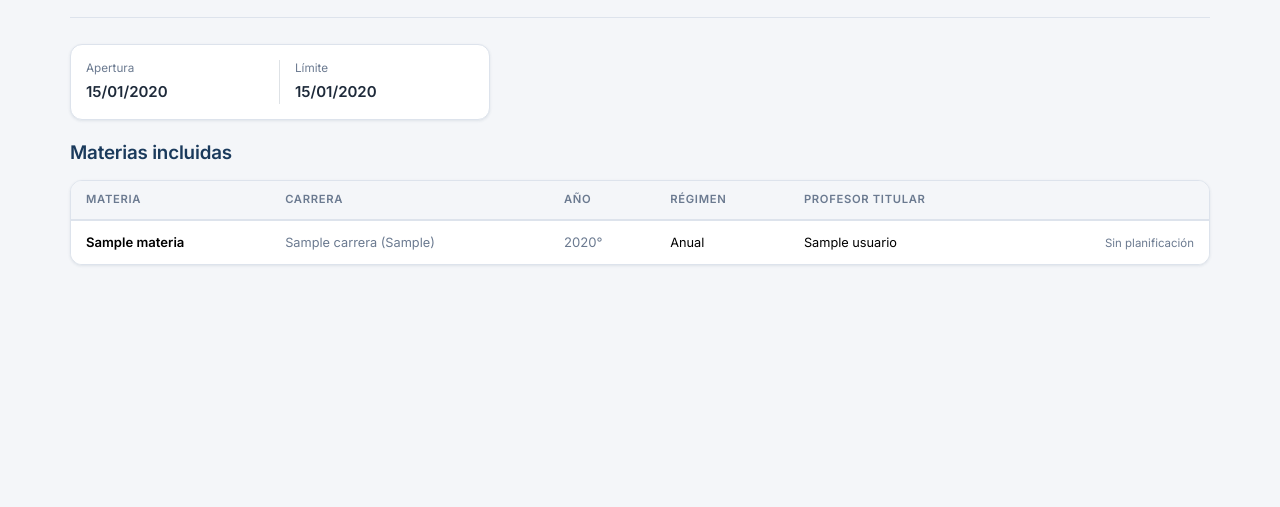
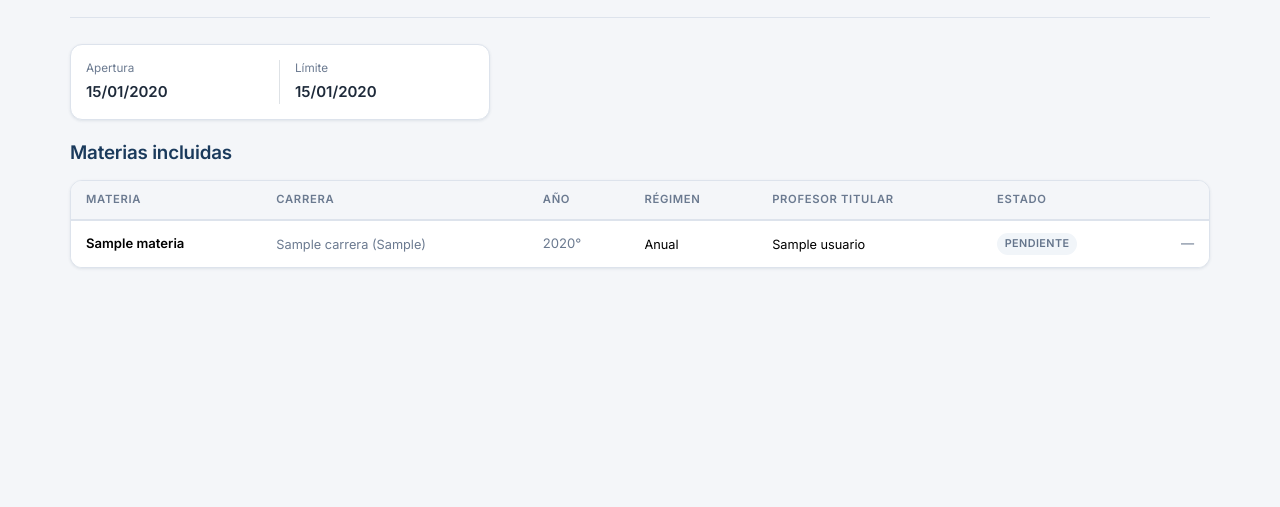
Before and after one commit to NicoMiretti/planificacion-ices, a Django app: page /instancias/1/ in a window 1280 px wide. Shown: the part 187-694 px from the top of the page. Run offline with Django 5.2, Linux system fonts and the light colour scheme; a user stored in the database is signed in; tables that the repository leaves empty hold one stand-in row (values such as "Sample post"); data that the repository does not hold is empty.

Commit message:
fix: vista y template detalle instancia para todos los roles
Vista:
- planificaciones_por_materia ahora se construye para TODOS los roles
  (antes solo para profesor y revisor, dejando vacio para moderadora/admin)

Template:
- Rediseno: columna 'Estado' separada con badge + columna accion con 'Ver'
- Un solo flujo de logica sin bifurcaciones por rol
- Profesor sin version -> boton 'Cargar' (si instancia abierta)
- Cualquier planif con version -> boton 'Ver' (apunta a detalle planificacion)
- Planif sin version para no-profesor -> badge 'Pendiente'
- Sin planif -> texto 'Sin planificacion'

```diff
--- a/src/apps/instancias/views.py
+++ b/src/apps/instancias/views.py
@@ -142,20 +142,20 @@ def detalle_instancia(request, pk):
             filtro_anio = None
 
     planificaciones_por_materia = {}
+    from apps.planificaciones.models import Planificacion
     if request.user.es_profesor and hasattr(request.user, 'perfil_profesor'):
-        from apps.planificaciones.models import Planificacion
         qs = Planificacion.objects.filter(
             instancia=instancia,
             profesor=request.user.perfil_profesor,
             materia__in=materias
         ).prefetch_related('versiones')
         planificaciones_por_materia = {p.materia_id: p for p in qs}
-    elif request.user.es_revisor:
-        from apps.planificaciones.models import Planificacion
+    else:
+        # Moderadora, coordinador, admin, revisor: ven la planif del titular
         qs = Planificacion.objects.filter(
             instancia=instancia,
             materia__in=materias
-        ).select_related('materia__profesor_titular').prefetch_related('versiones')
+        ).select_related('materia__profesor_titular', 'profesor').prefetch_related('versiones')
         for p in qs:
             mat_id = p.materia_id
             if mat_id not in planificaciones_por_materia:
--- a/src/templates/instancias/detalle.html
+++ b/src/templates/instancias/detalle.html
@@ -96,11 +96,13 @@
                         <th>Año</th>
                         <th>Régimen</th>
                         <th>Profesor Titular</th>
+                        <th>Estado</th>
                         <th></th>
                     </tr>
                 </thead>
                 <tbody>
                     {% for materia, planif in materias_con_planif %}
+                    {% with ultima=planif.versiones.last %}
                     <tr>
                         <td class="fw-semibold">{{ materia.nombre }}</td>
                         <td class="text-muted" style="font-size:.85rem">{{ materia.carrera }}</td>
@@ -113,88 +115,44 @@
                                 <span class="text-muted">Sin asignar</span>
                             {% endif %}
                         </td>
+                        <td>
+                            {% if not planif %}
+                                <span class="text-muted small">Sin planificación</span>
+                            {% elif not ultima %}
+                                <span class="ices-badge" style="background:#f1f5f9;color:#64748b">Pendiente</span>
+                            {% elif ultima.estado == 'borrador' %}
+                                <span class="ices-badge" style="background:#f1f5f9;color:#64748b">Borrador</span>
+                            {% elif ultima.estado == 'enviada' %}
+                                <span class="ices-badge ices-badge-info">Enviada</span>
+                            {% elif ultima.estado == 'en_revision' %}
+                                <span class="ices-badge ices-badge-warning">En revisión</span>
+                            {% elif ultima.estado == 'rechazada' or ultima.estado == 'rechazada_auto' %}
+                                <span class="ices-badge ices-badge-danger">Rechazada</span>
+                            {% elif ultima.estado == 'aprobada' %}
+                                <span class="ices-badge ices-badge-success">Aprobada</span>
+                            {% elif ultima.estado == 'oficial' %}
+                                <span class="ices-badge ices-badge-success"><i class="bi bi-patch-check me-1"></i>Oficial</span>
+                            {% endif %}
+                        </td>
                         <td class="text-end">
-                        {% if request.user.es_profesor %}
                             {% if planif %}
-                                {% with ultima=planif.versiones.last %}
                                 {% if ultima %}
-                                    {% if ultima.estado == 'rechazada' or ultima.estado == 'rechazada_auto' %}
-                                    <span class="ices-badge ices-badge-danger me-2"><i class="bi bi-x-circle"></i></span>
-                                    {% elif ultima.estado == 'en_revision' %}
-                                    <span class="ices-badge ices-badge-warning me-2"><i class="bi bi-hourglass-split"></i></span>
-                                    {% elif ultima.estado == 'oficial' or ultima.estado == 'aprobada' %}
-                                    <span class="ices-badge ices-badge-success me-2"><i class="bi bi-patch-check"></i></span>
-                                    {% elif ultima.estado == 'enviada' %}
-                                    <span class="ices-badge ices-badge-info me-2"><i class="bi bi-send"></i></span>
-                                    {% endif %}
                                     <a href="{% url 'planificaciones:detalle' planif.pk %}"
-                                       class="btn btn-ices-outline btn-sm">Ver</a>
-                                {% else %}
-                                    {% if instancia.estado == 'abierta' %}
+                                       class="btn btn-ices-outline btn-sm">
+                                        <i class="bi bi-eye me-1"></i>Ver
+                                    </a>
+                                {% elif request.user.es_profesor and instancia.estado == 'abierta' %}
                                     <a href="{% url 'planificaciones:cargar' instancia.pk materia.pk %}"
                                        class="btn btn-ices btn-sm">
                                         <i class="bi bi-upload me-1"></i>Cargar
                                     </a>
-                                    {% else %}
+                                {% else %}
                                     <span class="text-muted">—</span>
-                                    {% endif %}
                                 {% endif %}
-                                {% endwith %}
-                            {% elif instancia.estado == 'abierta' %}
-                                <a href="{% url 'planificaciones:cargar' instancia.pk materia.pk %}"
-                                   class="btn btn-ices btn-sm">
-                                    <i class="bi bi-upload me-1"></i>Cargar
-                                </a>
-                            {% else %}
-                                <span class="text-muted">—</span>
                             {% endif %}
-                        {% elif request.user.es_admin or request.user.es_moderadora or request.user.es_coordinador %}
-                            {% if planif %}
-                                {% with ultima=planif.versiones.last %}
-                                {% if ultima %}
-                                    {% if ultima.estado == 'en_revision' or ultima.estado == 'enviada' %}
-                                    <span class="ices-badge ices-badge-warning me-2"><i class="bi bi-hourglass-split"></i></span>
-                                    {% elif ultima.estado == 'oficial' or ultima.estado == 'aprobada' %}
-                                    <span class="ices-badge ices-badge-success me-2"><i class="bi bi-patch-check"></i></span>
-                                    {% elif ultima.estado == 'rechazada' or ultima.estado == 'rechazada_auto' %}
-                                    <span class="ices-badge ices-badge-danger me-2"><i class="bi bi-x-circle"></i></span>
-                                    {% endif %}
-                                    <a href="{% url 'revisiones:revisar' ultima.pk %}"
-                                       class="btn btn-ices-outline btn-sm">
-                                        <i class="bi bi-eye me-1"></i>Ver
-                                    </a>
-                                {% else %}
-                                    <span class="text-muted small">Pendiente</span>
-                                {% endif %}
-                                {% endwith %}
-                            {% else %}
-                                <span class="text-muted small">Sin planificación</span>
-                            {% endif %}
-                        {% elif request.user.es_revisor %}
-                            {% if planif %}
-                                {% with ultima=planif.versiones.last %}
-                                {% if ultima %}
-                                    {% if ultima.estado == 'en_revision' or ultima.estado == 'enviada' %}
-                                    <span class="ices-badge ices-badge-warning me-2"><i class="bi bi-hourglass-split"></i></span>
-                                    {% elif ultima.estado == 'oficial' or ultima.estado == 'aprobada' %}
-                                    <span class="ices-badge ices-badge-success me-2"><i class="bi bi-patch-check"></i></span>
-                                    {% elif ultima.estado == 'rechazada' or ultima.estado == 'rechazada_auto' %}
-                                    <span class="ices-badge ices-badge-danger me-2"><i class="bi bi-x-circle"></i></span>
-                                    {% endif %}
-                                    <a href="{% url 'revisiones:revisar' ultima.pk %}"
-                                       class="btn btn-ices-outline btn-sm">
-                                        <i class="bi bi-eye me-1"></i>Ver
-                                    </a>
-                                {% else %}
-                                    <span class="text-muted small">Pendiente</span>
-                                {% endif %}
-                                {% endwith %}
-                            {% else %}
-                                <span class="text-muted small">Sin planificación</span>
-                            {% endif %}
-                        {% endif %}
                         </td>
                     </tr>
+                    {% endwith %}
                     {% endfor %}
                 </tbody>
             </table>
```
